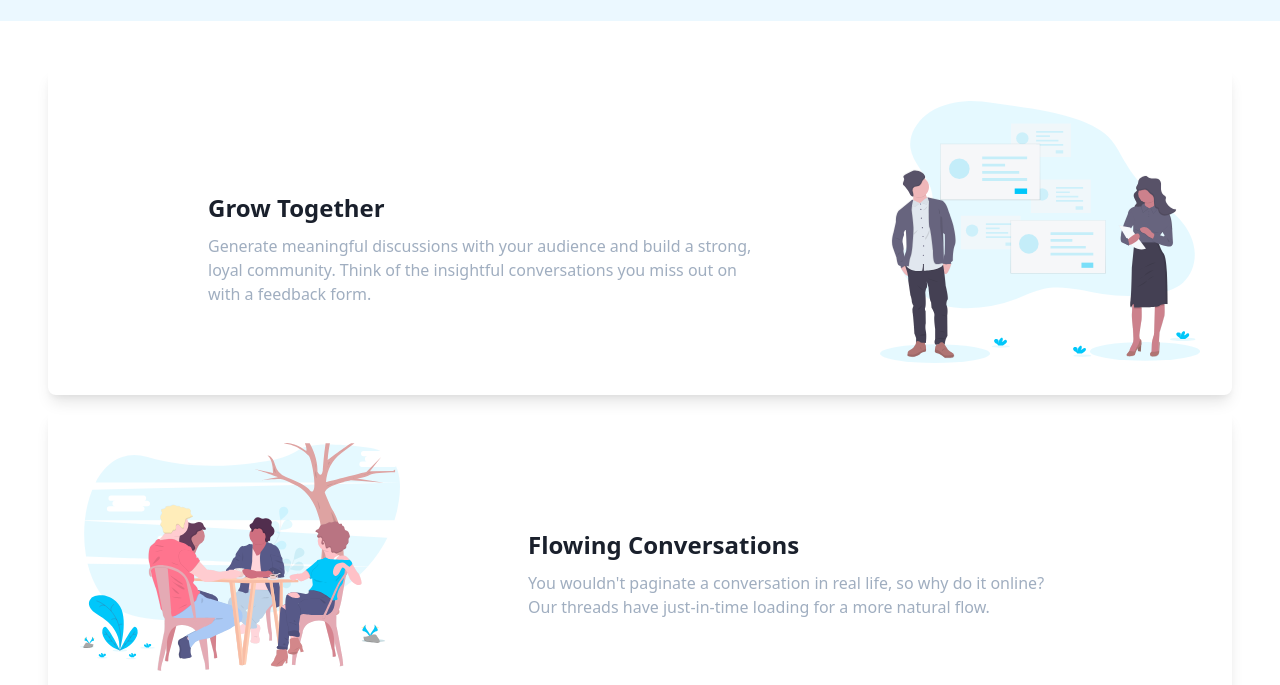
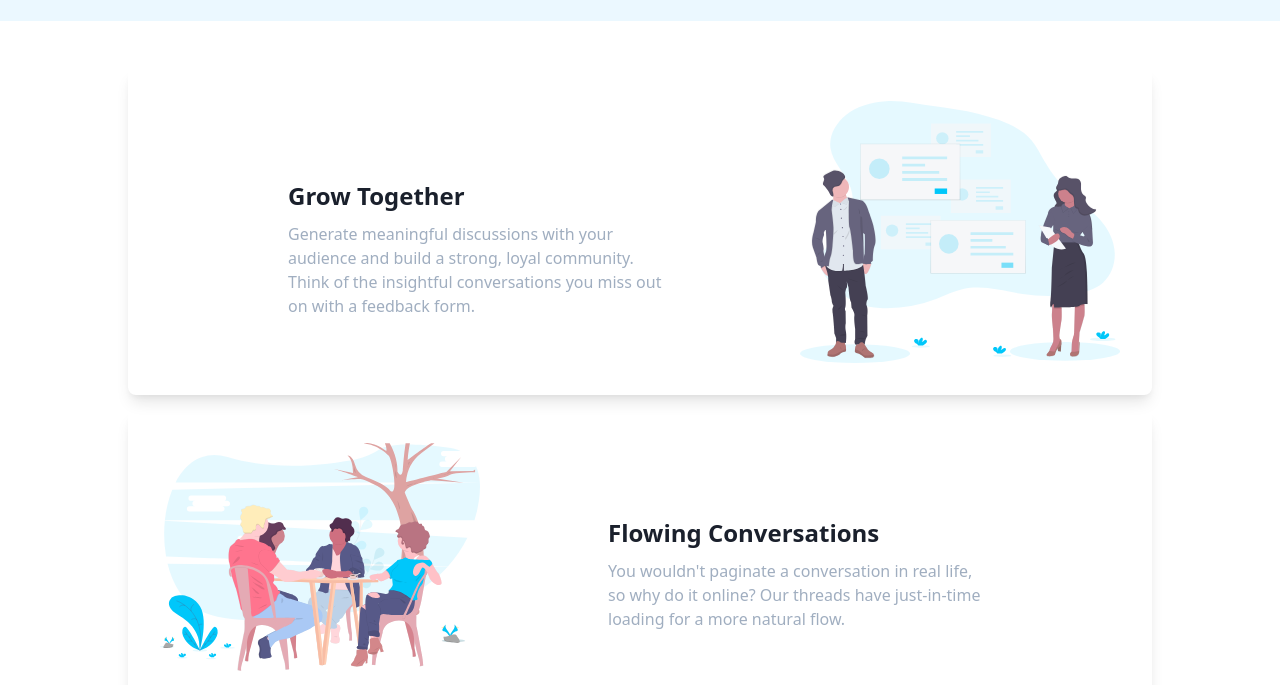
Before and after one commit to sagarkaurav/frontend-mentor-huddle-landing-page, a website: page public/index.html in a window 1280 px wide. Shown: the part 535-1220 px from the top of the page. Drawn offline with nearby package versions, Linux system fonts and the light colour scheme; files that its build step writes are made by us from their sources.

Commit message:
make width fix for very large screen

```diff
--- a/public/index.html
+++ b/public/index.html
@@ -30,7 +30,8 @@
       <img class="p-4 lg:max-w-xl" src="./images/illustration-mockups.svg" alt="mockups logo">
     </div>
   </div>
-  <div class="m-4 mt-12 lg:mx-12">
+  <div class="flex justify-center">
+    <div class="m-4 mt-12 lg:mx-12 lg:max-w-screen-lg">
       <div class="p-8 mb-4 text-center rounded-lg shadow-lg lg:flex lg:flex-row-reverse lg:justify-between lg:items-center">
         <img class="lg:max-w-xs" src="./images/illustration-grow-together.svg" alt="Grow Together image">
         <div class="lg:text-left lg:px-32">
@@ -59,6 +60,7 @@
             It takes no time at all to integrate Huddle with your app's authentication solution.
             This means, once signed in to your app, your users can start chatting immediately.
           </p>
+        </div>
       </div>
     </div>
   </div>
```
Lines whose indentation alone changed are shown as unchanged.
